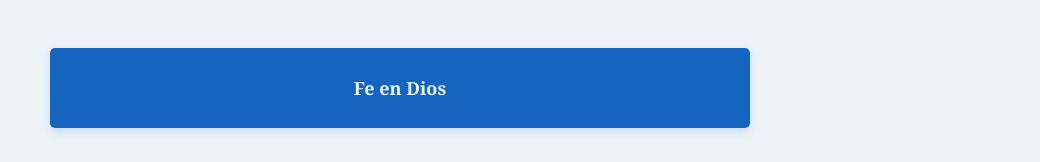
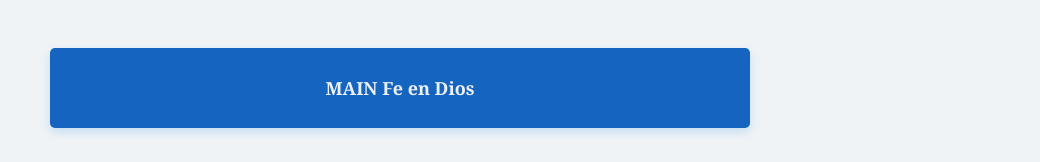
Before and after one commit to jmartinezbalkarran/estudio, a Vue app: page / in a window 1280 px wide. Shown: the top 162 px of the page, without its empty margins (240-1280 px from the left). Built offline with nearby package versions, Linux system fonts and the light colour scheme; no server answers.

Commit message:
primer commit main

```diff
--- a/src/components/Estructura.vue
+++ b/src/components/Estructura.vue
@@ -2,7 +2,7 @@
     <div><!-----‐-‐-----------header--------------------------------->
       <button id="btnFlotante">+</button>
         <nav>
-            <a href="#tema1" id="navLink1">Fe en Dios</a>
+            <a href="#tema1" id="navLink1">MAIN Fe en Dios</a>
         </nav>
         <!-----‐-‐-------------body-------------------------------------->
      <section id="tema1">
```
